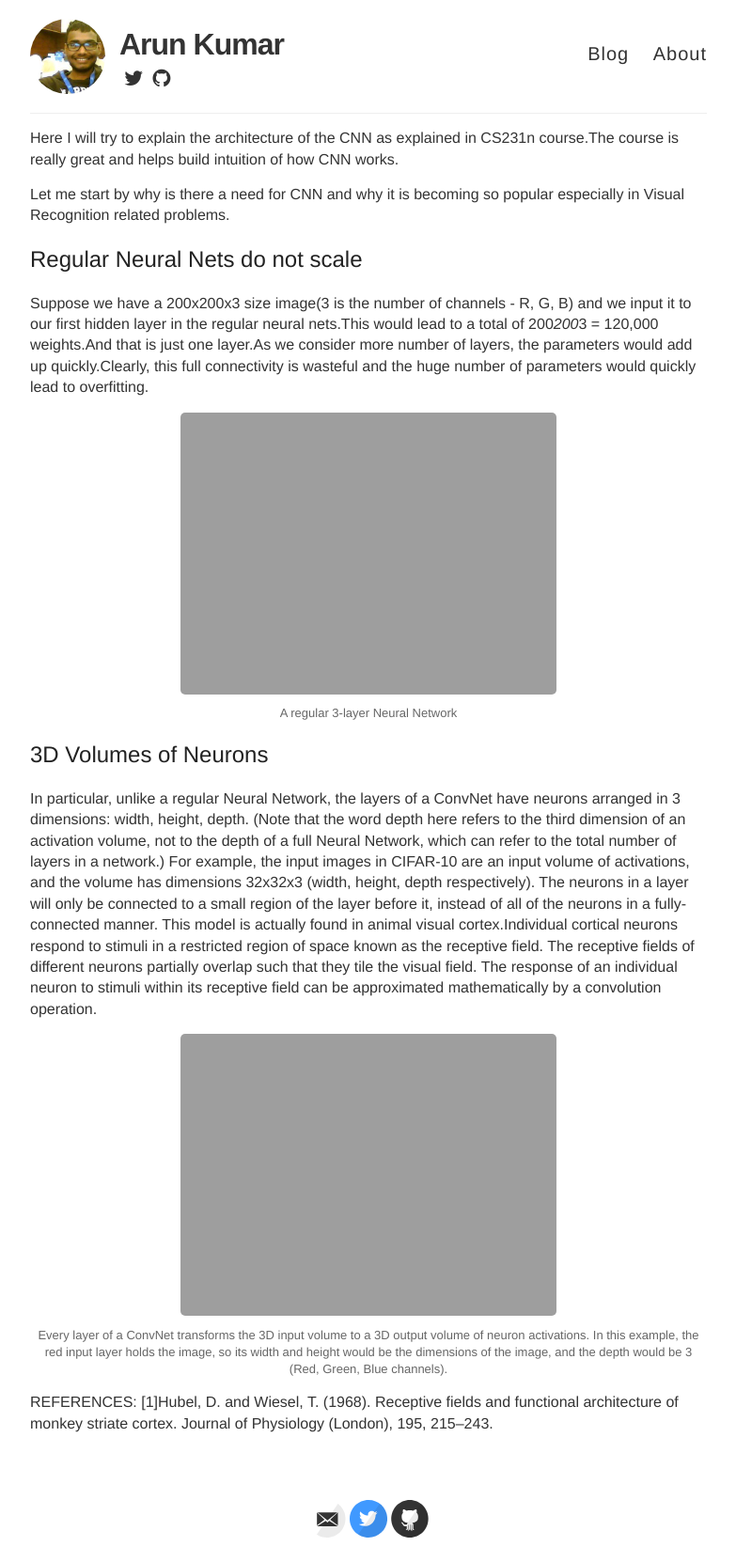
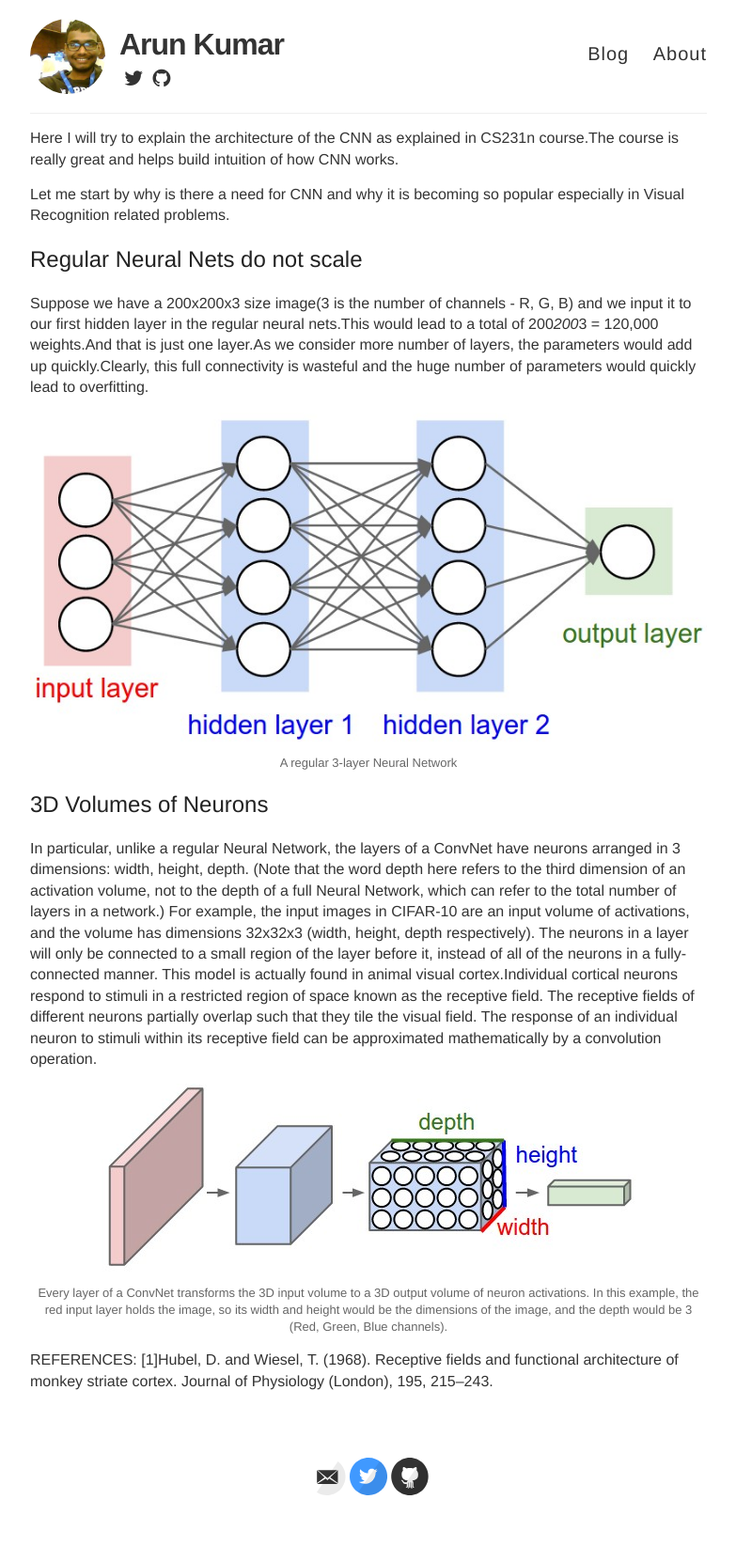
Before and after one commit to ioarun/ioarun.github.io, a Jekyll site: the page built from _posts/2017-01-30-cnn.md, in a window 1280 px wide. Shown: the whole page at 94% size, without its empty margins (248-1031 px from the left). Built offline with Jekyll 4.4.1, drawn with Linux system fonts in a browser that asks for light colours; nearby versions of some CDN libraries; some web fonts are replaced; after the commit the page ends 1617 px from its top, so only the background shows below that.

Commit message:
Update 2017-01-30-cnn.md

```diff
--- a/_posts/2017-01-30-cnn.md
+++ b/_posts/2017-01-30-cnn.md
@@ -14,13 +14,13 @@
 
 Suppose we have a 200x200x3 size image(3 is the number of channels - R, G, B) and we input it to our first hidden layer in the regular neural nets.This would lead to a total of 200*200*3 = 120,000 weights.And that is just one layer.As we consider more number of layers, the parameters would add up quickly.Clearly, this full connectivity is wasteful and the huge number of parameters would quickly lead to overfitting.
 
-{% include image.html img="images/2017/cnn/comparing-regular-and-cnn" title="Regular Neural Net" caption=" A regular 3-layer Neural Network" %}
+{% include image.html img="images/2017/cnn/comparing-regular-and-cnn.jpeg" title="Regular Neural Net" caption=" A regular 3-layer Neural Network" %}
 
 ## 3D Volumes of Neurons
 
 In particular, unlike a regular Neural Network, the layers of a ConvNet have neurons arranged in 3 dimensions: width, height, depth. (Note that the word depth here refers to the third dimension of an activation volume, not to the depth of a full Neural Network, which can refer to the total number of layers in a network.) For example, the input images in CIFAR-10 are an input volume of activations, and the volume has dimensions 32x32x3 (width, height, depth respectively). The neurons in a layer will only be connected to a small region of the layer before it, instead of all of the neurons in a fully-connected manner. This model is actually found in animal visual cortex.Individual cortical neurons respond to stimuli in a restricted region of space known as the receptive field. The receptive fields of different neurons partially overlap such that they tile the visual field. The response of an individual neuron to stimuli within its receptive field can be approximated mathematically by a convolution operation.
 
-{% include image.html img="images/2017/cnn/comparing-regular-and-cnn2" title="Convolutional Neural Net" caption="Every layer of a ConvNet transforms the 3D input volume to a 3D output volume of neuron activations. In this example, the red input layer holds the image, so its width and height would be the dimensions of the image, and the depth would be 3 (Red, Green, Blue channels)." %}
+{% include image.html img="images/2017/cnn/comparing-regular-and-cnn2.jpeg" title="Convolutional Neural Net" caption="Every layer of a ConvNet transforms the 3D input volume to a 3D output volume of neuron activations. In this example, the red input layer holds the image, so its width and height would be the dimensions of the image, and the depth would be 3 (Red, Green, Blue channels)." %}
 
 
 REFERENCES:
```
Also changed, not shown: other parts of _posts/2017-01-30-cnn.md (+1 -1 lines).
